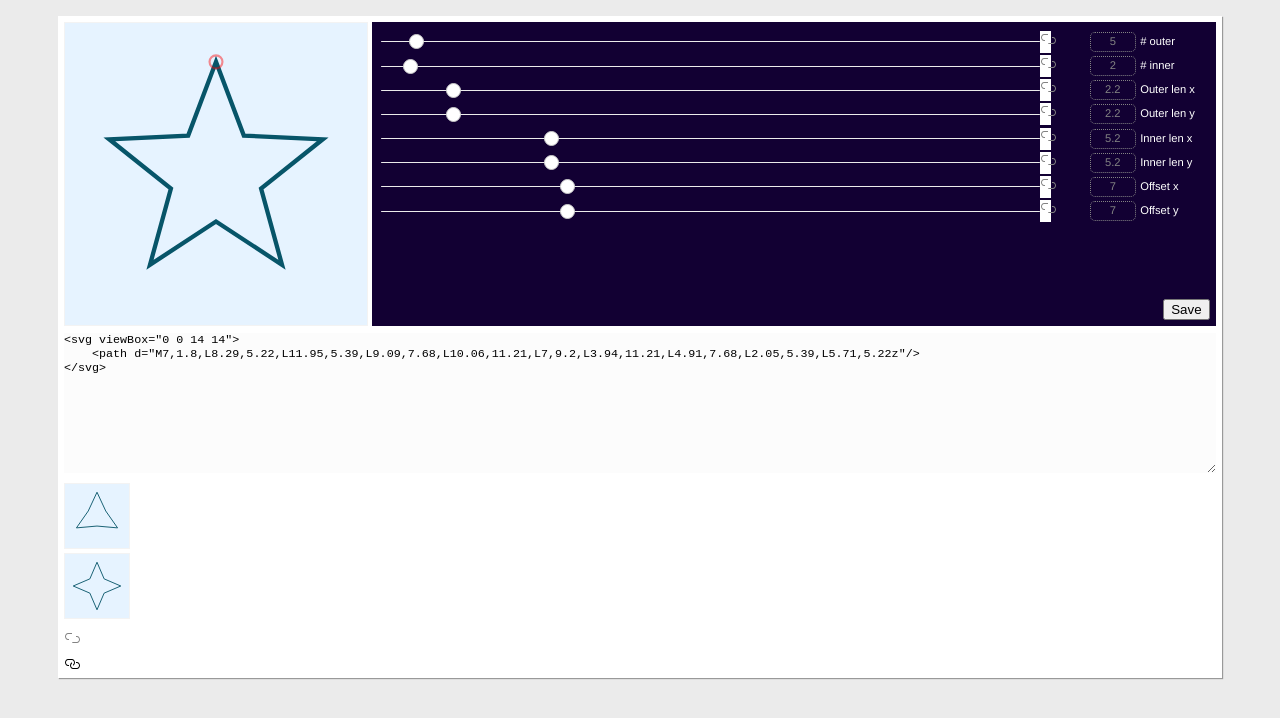
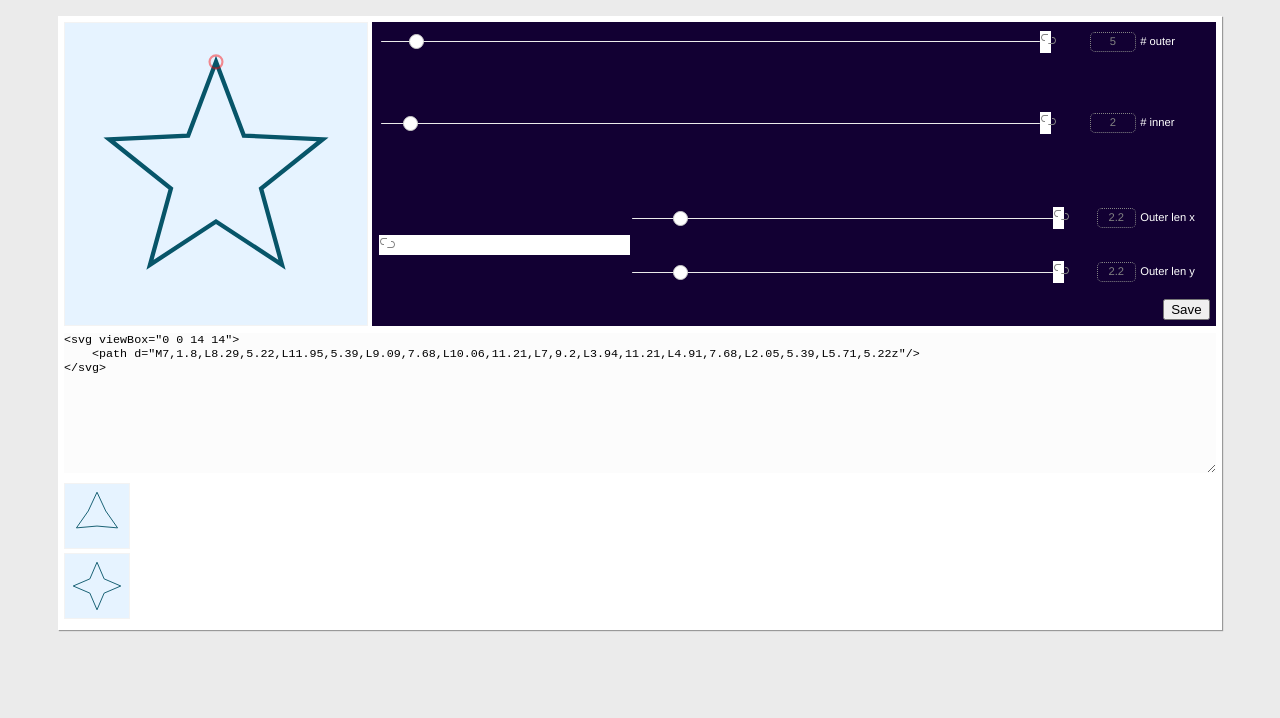
Before and after one commit to maxzz/ngon-gen, a Vue app: page / in a window 1280 px wide. Shown: the top 718 px of the page. Built offline with nearby package versions, Linux system fonts and the light colour scheme.

Commit message:
LoackButton as gred areas

```diff
--- a/src/App.vue
+++ b/src/App.vue
@@ -10,14 +10,23 @@
                     <InputRange label="# outer" v-model="sp.nOuter" min="2" max="70" />
                     <InputRange label="# inner" v-model="sp.nInner" min="1" max="30" />
 
+                    <div class="range2">
+                        <LockButton />
                         <InputRange label="Outer len x" v-model="sp.lenOuter.x" min=".2" max="20" />
                         <InputRange label="Outer len y" v-model="sp.lenOuter.y" min=".2" max="20" />
+                    </div>
 
+                    <!-- <div class="range2">
                         <InputRange label="Inner len x" v-model="sp.lenInner.x" min=".2" max="20" />
                         <InputRange label="Inner len y" v-model="sp.lenInner.y" min=".2" max="20" />
+                        <LockButton />
+                    </div>
 
+                    <div class="range2">
                         <InputRange label="Offset x" v-model="sp.offset.x" min="2" max="20" />
                         <InputRange label="Offset y" v-model="sp.offset.y" min="2" max="20" />
+                        <LockButton />
+                    </div> -->
                 </div>
                 <div class="actions">
                     <input @click="actionSave" type="button" value="Save">
@@ -36,8 +45,6 @@
 
             </div>
         </div>
-        <LockButton />
-<svg xmlns="http://www.w3.org/2000/svg" viewBox="0 0 16 16" width="16" height="16"><path fill-rule="evenodd" d="M4 9h1v1H4c-1.5 0-3-1.69-3-3.5S2.55 3 4 3h4c1.45 0 3 1.69 3 3.5 0 1.41-.91 2.72-2 3.25V8.59c.58-.45 1-1.27 1-2.09C10 5.22 8.98 4 8 4H4c-.98 0-2 1.22-2 2.5S3 9 4 9zm9-3h-1v1h1c1 0 2 1.22 2 2.5S13.98 12 13 12H9c-.98 0-2-1.22-2-2.5 0-.83.42-1.64 1-2.09V6.25c-1.09.53-2 1.84-2 3.25C6 11.31 7.55 13 9 13h4c1.45 0 3-1.69 3-3.5S14.5 6 13 6z"></path></svg>
     </div>
 </template>
 
@@ -149,6 +156,28 @@ body {
     display: grid;
     grid-template-rows: 1fr auto;
 
+    .ranges {
+        display: grid;
+    }
+
+    .range2 {
+        display: grid;
+        grid-template-areas:
+            "aa bb"
+            "aa cc";
+        align-items: center;
+
+        & > *:nth-child(1) {
+            grid-area: aa;
+        }
+        & > *:nth-child(2) {
+            grid-area: bb;
+        }
+        & > *:nth-child(3) {
+            grid-area: cc;
+        }
+    }
+
     .actions {
         display: flex;
         justify-content: flex-end;
```
Lines whose indentation alone changed are shown as unchanged.
